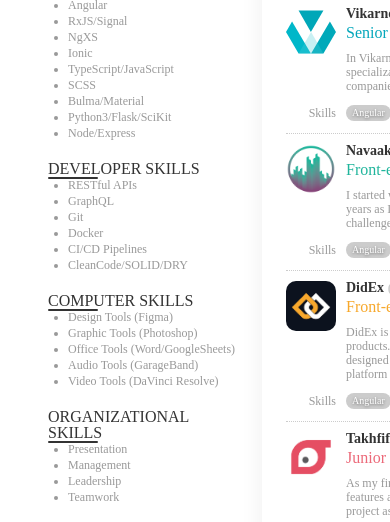
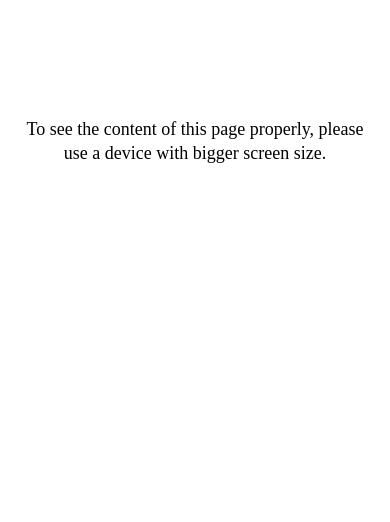
Before and after one commit to azadkavian/azadkavian.github.io, a website built with Parcel: page index.html in a window 390 px wide. Shown: the part 281-803 px from the top of the page. Built offline with nearby package versions, Linux system fonts and the light colour scheme.

Commit message:
added mobile view overlay

```diff
--- a/index.html
+++ b/index.html
@@ -19,6 +19,11 @@
     <link rel="stylesheet" href="styles/6_projects.css" />
   </head>
   <body>
+    <div class="cv__mobile-overlay">
+      <h1>
+        To see the content of this page properly, please use a device with bigger screen size.
+      </h1>
+    </div>
     <div class="cv__wrapper">
       <div class="cv__border"></div>
       <div class="cv__page">
@@ -278,27 +283,6 @@
               </ul>
             </li>
           </ol>
-
-          <!-- <ol class="education">
-            <h3>Education</h3>
-            <li>
-              <img src="assets/images/logo-aut.jpg" class="education__logo" />
-              <div class="education__header">
-                <h4 class="education__header--title">
-                  AmirKabir University of Technology
-                  <em class="education__header--date"> (2011 - 2016) </em>
-                </h4>
-                <h5 class="education__header--position" style="color: rgb(0, 0, 0)">
-                  Bachelor of Science (BS), Computer Science
-                </h5>
-              </div>
-              <p class="education__body">
-                Worked in Scientific Association of Mathematics and Computer Science. Technical
-                Committee Member of AUT Robotics Competitions (2015). Manager of Turing-Khayyam
-                Festival.
-              </p>
-            </li>
-          </ol> -->
         </main>
       </div>
     </div>
--- a/styles/5_page.css
+++ b/styles/5_page.css
@@ -45,3 +45,35 @@
   border-radius: 5px;
   box-shadow: 0 0 0.25in #0001;
 }
+
+.cv__mobile-overlay {
+  display: none;
+  align-items: center;
+  justify-content: center;
+  width: 100vw;
+  height: 100vh;
+  position: fixed;
+  top: 0;
+  left: 0;
+  z-index: 999;
+  pointer-events: none;
+  background-color: var(--color-bright);
+  box-sizing: border-box;
+  padding: 0.25in;
+}
+
+.cv__mobile-overlay h1 {
+  font-size: 18px;
+  text-align: center;
+  line-height: 24px;
+}
+
+@media screen and (max-width: 768px) {
+  .cv__wrapper {
+    display: none;
+  }
+
+  .cv__mobile-overlay {
+    display: flex;
+  }
+}
```
